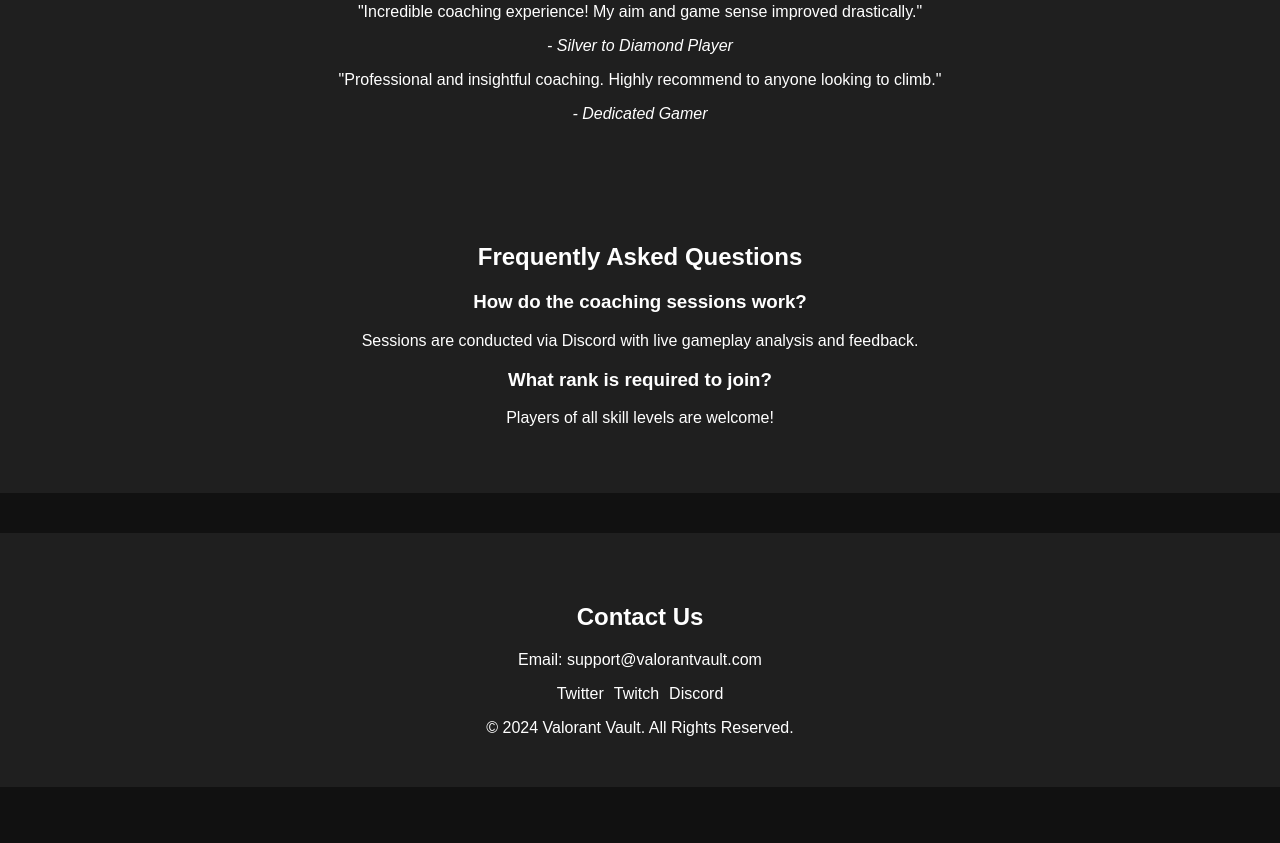
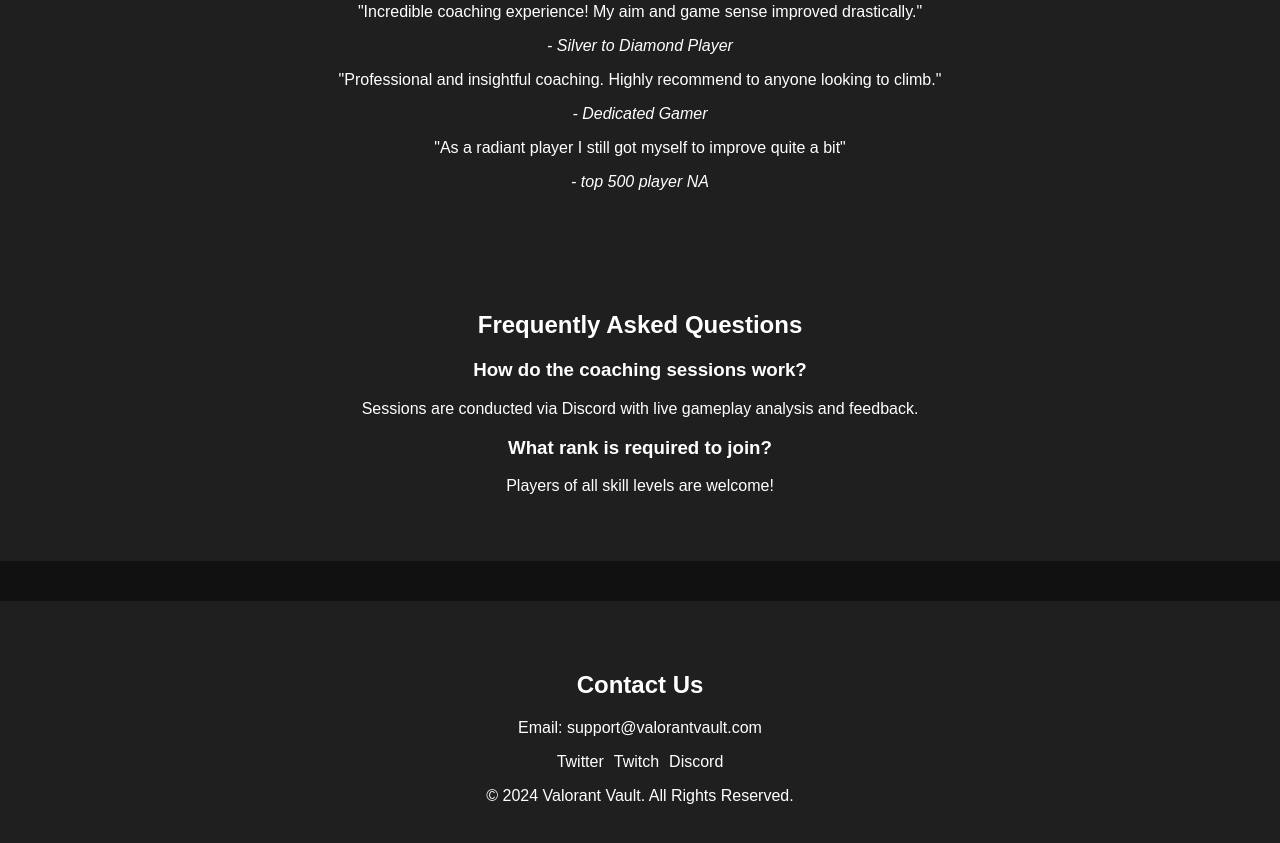
Before and after one commit to WoqueFPS/GamingCoach_Repository, a plain HTML site: page HTML Projects/index.html in a window 1280 px wide. Shown: the part 957-1800 px from the top of the page. Before the commit the page ends 1744 px from the top, so only its background shows below. Drawn offline with Linux system fonts and the light colour scheme.

```diff
--- a/HTML Projects/index.html
+++ b/HTML Projects/index.html
@@ -87,6 +87,10 @@
             <p>"Professional and insightful coaching. Highly recommend to anyone looking to climb."</p>
             <cite>- Dedicated Gamer</cite>
         </div>
+        <div class= "review">
+            <p>"As a radiant player I still got myself to improve quite a bit"</p>
+            <cite>- top 500 player NA</cite>
+        </div>
     </section>
 
     <section id="faq" class="faq">
```
